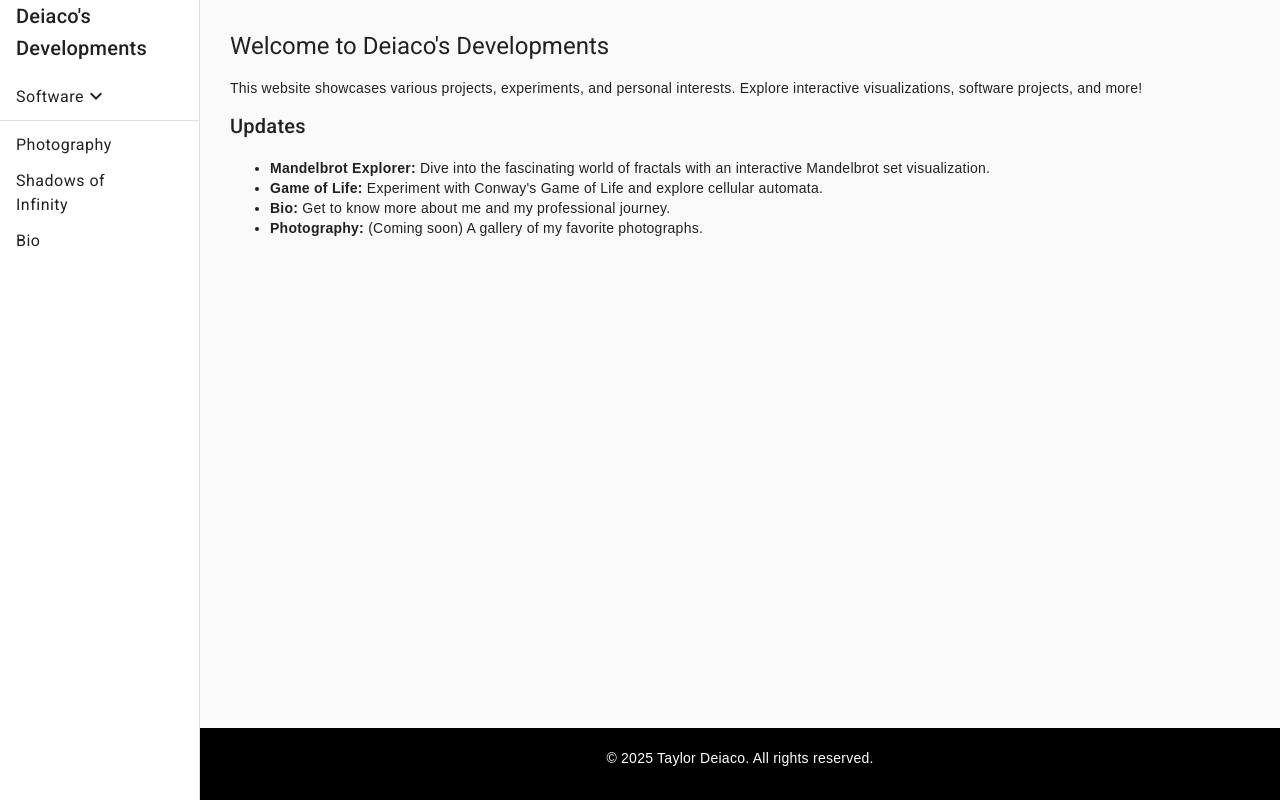
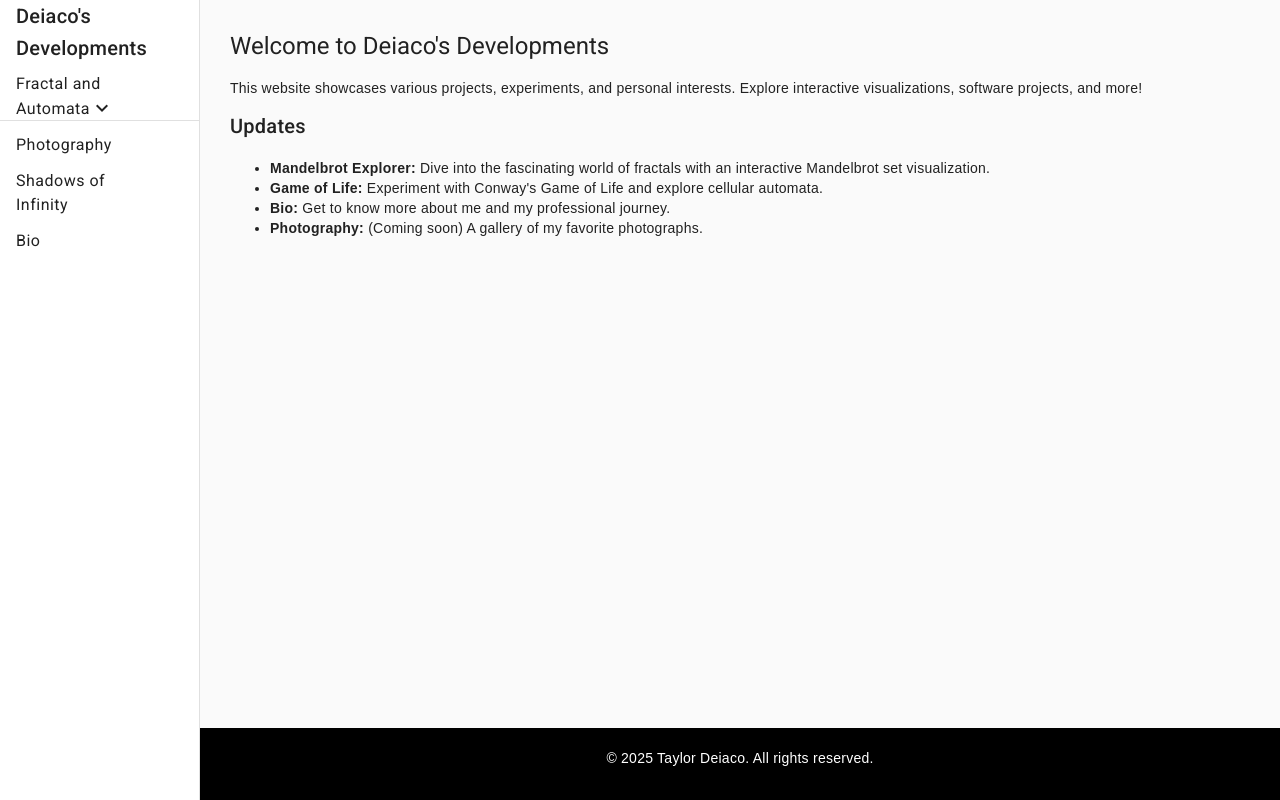
Before and after one commit to TDeiaco/deiacopersonalwebsite, an Angular app: page /home in a window 1280 px wide. Built offline with nearby package versions, Linux system fonts and the light colour scheme.

Commit message:
changes software navigation to fractal and automata

```diff
--- a/src/app/components/navigation/navigation.component.html
+++ b/src/app/components/navigation/navigation.component.html
@@ -12,7 +12,7 @@
     <mat-nav-list>
       <!-- Algorithms header becomes clickable to toggle submenu -->
       <a mat-list-item (click)="toggleAlgorithms()" style="cursor: pointer;">
-        <span>Software</span>
+        <span>Fractal and <br>Automata</span>
         <span class="spacer"></span>
         <mat-icon style="height: 18px;" a-hidden="false" aria-label="expand icon">{{ showAlgorithms ? 'expand_less' : 'expand_more' }}</mat-icon>
       </a>
```
